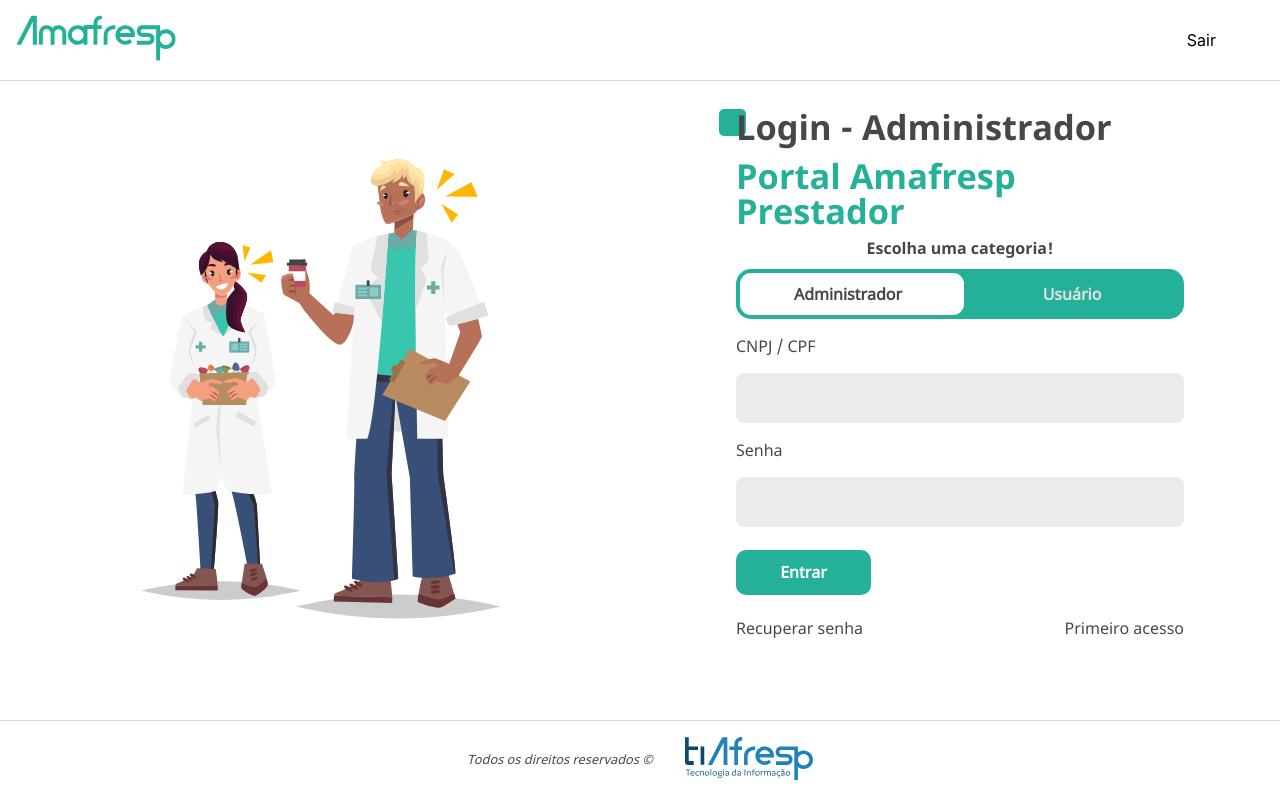
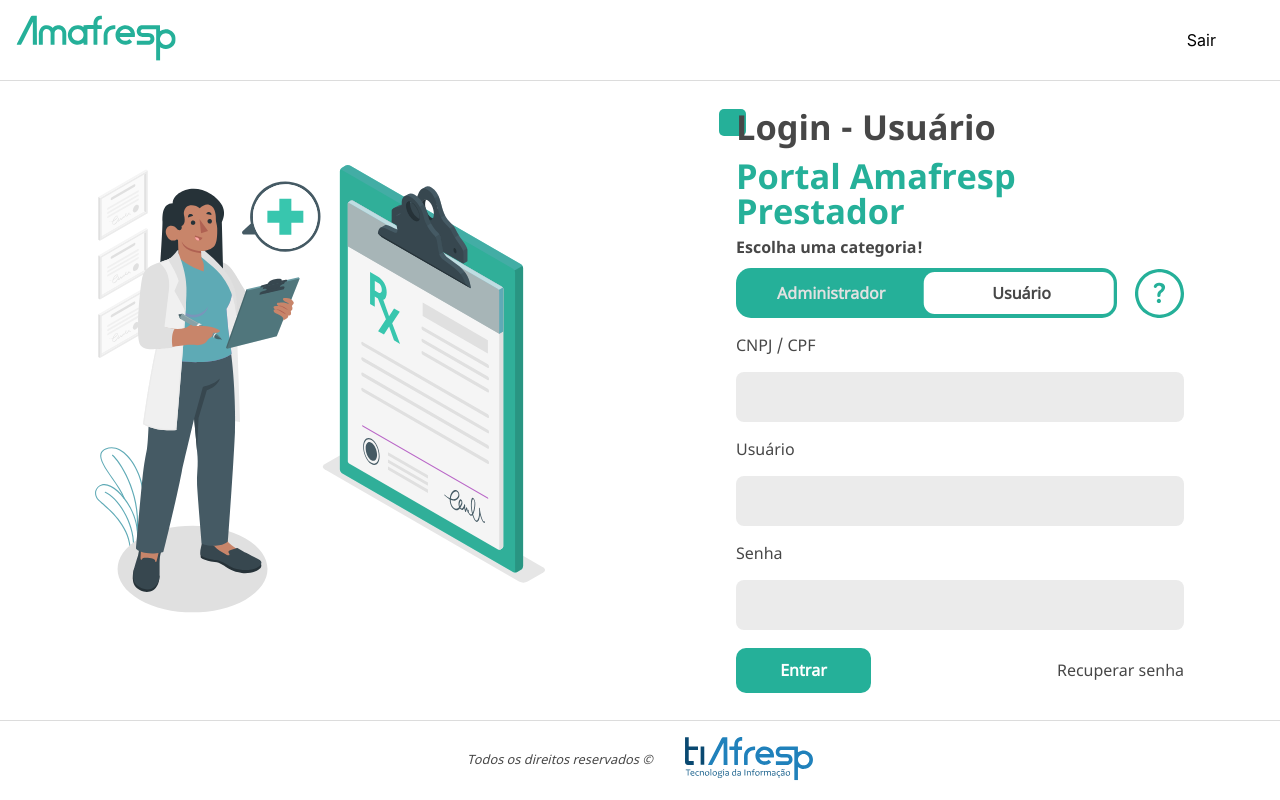
Before and after one commit to hunterkoon/AmafrespPrestador, a React (Create React App) app: page /#/ in a window 1280 px wide. Built offline with nearby package versions, Linux system fonts and the light colour scheme.

Commit message:
changes on main pages and add help page

```diff
--- a/src/Pages/GlobalContext.jsx
+++ b/src/Pages/GlobalContext.jsx
@@ -7,7 +7,8 @@
 
 export const GlobalStorage = ({ children }) => {
 
-  const [option, setOption] = React.useState(null);
+  // estado da aplicação que diz qual nivel de acesso do usuário.
+  const [option, setOption] = React.useState(true);
   const { data, setData, request, loading, error, setError } = useFetch();
   const [profile, setProfile] = React.useState(false);
   const [login, setLogin] = React.useState(false);
@@ -32,9 +33,7 @@
   // };
 
 
-
   React.useEffect(() => {
-    console.log("passou no global")
     handleLogoDirection();
   }, [login]);
 
@@ -46,7 +45,6 @@
       return false;
     }
   };
-
   // ALTERA ROTA DEPENDENDO DO ESTADO LOGIN PARA O LOGITPO PRINCIPAL
   //RETORNA PARA AREA DE LOGIN CASO LOGIN SEJA FALSE]
 
--- a/src/Pages/Login.css
+++ b/src/Pages/Login.css
@@ -46,16 +46,34 @@
     justify-content: space-between;
 }
 
+.div-button-login {
+    margin: 4% auto;
+}
 
-.div-button-login {
-    margin: 5% auto;
-}
 .div-button-login-user {
-    margin: 5% auto;
+    margin: 4% auto;
     display: flex;
     justify-content: space-between;
+    align-self: center;
+    align-content: center;
     align-items: center;
+}
 
+.div-switch-login {
+    display: flex;
+    flex-direction: row;
+    justify-content: space-between;
+}
+
+.div-switch-login img {
+    width: 100%;
+}
+
+.div-switch-login a {
+    padding: 0;
+    width: 11%;
+    height: 100%;
+    align-self: flex-end;
 }
 
 @media only screen and (max-width: 1024px) {
--- a/src/Pages/Login.jsx
+++ b/src/Pages/Login.jsx
@@ -11,6 +11,7 @@
 import LoginImg from "../Assets/Login_2.svg";
 import UsuarioLogin from "../Assets/UsuarioLogin.svg";
 import SwitchButton from "./Shared/SwitchButton";
+import IconDoubt from '../Assets/IconDoubt.svg'
 import "./Login.css";
 import "../App.css";
 
@@ -80,7 +81,6 @@
             />
             <a href={UrlImgLogin}>www.freepik.com</a>
           </div>
-
         </div>
         <div className="div-form-login">
           <div className="div-input-login">
@@ -90,18 +90,17 @@
               />
               <Title text="Portal Amafresp Prestador" />
             </div>
-
             <div className='div-switch-login'>
-              <SwitchButton rounded={true} />
+              <SwitchButton width={"85%"} rounded={true} />
+              <Link to='/Help/'><img src={IconDoubt} alt="" /></Link>
             </div>
-
 
             <form onSubmit={handleSubmit}>
               {handlerMapping(option ? loginCommon : loginAdm)}
 
-              <div className={ !option ? 'div-button-login' :'div-button-login-user' }>
+              <div className={!option ? 'div-button-login' : 'div-button-login-user'}>
                 <Button value="Entrar"></Button>
-                <div className={option ? null :"div-links-login "}>
+                <div className={option ? null : "div-links-login"}>
                   <Link to="/RecuperarSenha/">
                     <p>Recuperar senha</p>
                   </Link>
@@ -112,7 +111,6 @@
                 </div>
               </div>
             </form>
-
           </div>
         </div>
       </div>
--- a/src/Pages/PrimeiroAcesso.css
+++ b/src/Pages/PrimeiroAcesso.css
@@ -7,6 +7,7 @@
   height: auto;
   width: 100%;
 }
+
 .div-form-primeiro-acesso {
   display: flex;
   width: auto;
@@ -14,11 +15,13 @@
   background-color: white;
   justify-content: center;
 }
+
 .div-form-primeiro-acesso form {
   width: 70%;
   position: relative;
   background-color: white;
 }
+
 .div-img-primeiro-acesso {
   display: flex;
   flex-direction: column;
@@ -26,6 +29,7 @@
   width: auto;
   height: auto;
 }
+
 .div-img-primeiro-acesso img {
   width: 75%;
   align-self: center;
@@ -47,12 +51,10 @@
   .div-img-primeiro-acesso img {
     width: 100%;
   }
-
   .div-img-primeiro-acesso {
     width: 100%;
     display: flex;
   }
-
   .div-form-primeiro-acesso {
     width: 100%;
   }
--- a/src/Pages/PrimeiroAcesso.jsx
+++ b/src/Pages/PrimeiroAcesso.jsx
@@ -40,7 +40,7 @@
         <a
           target="_blank"
           style={{ color: '#FDFDFD' }}
-          href={UrlPrimeiroAcesso}
+          href={UrlPrimeiroAcesso} rel="noreferrer"
         >
           Website vector created by stories - www.freepik.com
         </a>
--- a/src/Pages/RecuperacaoSucessfull.jsx
+++ b/src/Pages/RecuperacaoSucessfull.jsx
@@ -1,16 +1,14 @@
 import React from 'react';
+import { Link } from 'react-router-dom';
+import Titledecorated from './Shared/Titledecorated';
+import Title from './Shared/Title';
+import Email from '../Assets/Email.gif';
+import Button from './Shared/Button';
+import '../App.css';
 import './RecuperacaoSucessfull.css';
-import Title from './Shared/Title';
-import Titledecorated from './Shared/Titledecorated';
-import Email from '../Assets/Email.gif';
-import '../App.css';
-import Button from './Shared/Button';
-import { Link } from 'react-router-dom';
 const RecuperacaoSucessfull = () => {
   return (
     <div className="div-main-recuperacao-sucessfull pageView ">
-      <div className="div-titles-recuperacao-sucessfull div-title-pages"></div>
-
       <div className="div-sub-recuperacao-sucessfull">
         <Titledecorated color="#474747" text="Recuperação de Senha Concluida" />
         <Title
--- a/src/Pages/RecuperarSenha.jsx
+++ b/src/Pages/RecuperarSenha.jsx
@@ -3,13 +3,15 @@
 import { useNavigate } from "react-router";
 import { GlobalContext } from "./GlobalContext";
 import { UrlRecuperarSenha } from "./Shared/Commons/constant/image-url-primeiro-acesso";
+import { recoverFiedsAdm, recoverFiedsCommon } from "./Shared/Commons/constant/form-recuperacao";
+import RecuperarSenhaImg from "../Assets/RecuperacaoSenha.svg";
+import Titledecorated from "../Pages/Shared/Titledecorated";
+import IconDoubt from '../Assets/IconDoubt.svg'
 import Title from "./Shared/Title";
 import Input from "./Shared/Input";
 import Button from "./Shared/Button";
-import Titledecorated from "../Pages/Shared/Titledecorated";
-import RecuperarSenhaImg from "../Assets/RecuperacaoSenha.svg";
-// import Modal from "./Components/Modal";
-import { recoverFiedsAdm } from "./Shared/Commons/constant/form-recuperacao";
+import SwitchButton from "./Shared/SwitchButton";
+import './Login.css'
 import "./RecuperarSenha.css";
 import "../App.css";
 
@@ -18,10 +20,9 @@
   const navigate = useNavigate();
   const handleSubmit = (event) => {
     event.preventDefault();
-    // Adicionar Validação através de fetch com retorno 200
+    // TODO - Adicionar Validação através de fetch com retorno 200
     navigate("/RecuperacaoSucessfull");
   };
-
 
   const [recover, setRecover] = React.useState(
     recoverFiedsAdm.reduce((acc, item) => {
@@ -37,6 +38,26 @@
     setRecover({ ...recover, [id]: value });
   };
 
+
+  const recoverFields = (list) => {
+    return (
+      list.map(({ id, label, require, type, key }) => (
+        <div key={key} className="menuView">
+          <Input
+            key={id}
+            id={id}
+            label={label}
+            require={require}
+            type={type}
+            onChange={handleChange}
+            value={recover[id]}
+          />
+        </div>
+      ))
+    )
+
+  }
+
   return (
     <>
       <div className="div-main-recuperar-senha pageView">
@@ -44,8 +65,8 @@
           <img src={RecuperarSenhaImg} alt="" />
           <a href={UrlRecuperarSenha}>www.freepik.com</a>
         </div>
+
         <div className="div-form-recuperar-senha">
-          {/* <div className="div-inputs-recuperar-senha"> */}
           <form onSubmit={handleSubmit}>
             <Titledecorated
               text={
@@ -55,25 +76,28 @@
               }
             />
             <Title text="Portal Amafresp Prestador" />
-            {/* <Modal /> */}
-            {recoverFiedsAdm.map(({ id, label, require, type }) => (
-              <Input
-                key={id}
-                id={id}
-                label={label}
-                require={require}
-                type={type}
-                onChange={handleChange}
-                value={recover[id]}
-              />
-            ))}
+            <div className='div-switch-login'>
+
+              <SwitchButton
+                width={"85%"}
+                rounded={true} />
+              <Link to='/Help/'>
+                <img src={IconDoubt} alt="" />
+              </Link>
+            </div>
+
+            {recoverFields(!option
+              ? recoverFiedsAdm
+              : recoverFiedsCommon
+            )}
+
             <div className="div-button-recuperar-senha">
               <Button value="Recuperar" />
-              {/* Caso a resposta retornar 200 Mudar página */}
-              <Link to="/RecuperarEmail">Esqueci meu e-mail</Link>
+              <Link to="/RecuperarEmail">
+                Esqueci meu e-mail
+              </Link>
             </div>
           </form>
-          {/* </div> */}
         </div>
       </div>
     </>
--- a/src/Pages/Shared/Commons/constant/form-recuperacao.jsx
+++ b/src/Pages/Shared/Commons/constant/form-recuperacao.jsx
@@ -1,11 +1,13 @@
 export const recoverFiedsAdm = [
   {
+    key: '1',
     id: "c.CNPJCPF",
     type: "text",
-    label: "CNPJ/CPF",
+    label:  "CPF / CNPJ",
     // require: 'true',
   },
   {
+    key: '2',
     id: "email",
     type: "email",
     label: "E-mail",
@@ -14,12 +16,14 @@
 ];
 export const recoverFiedsCommon = [
   {
+    key: '3',
     id: "c.CNPJCPF",
     type: "text",
-    label: "Usuário",
+    label: "CPF / CNPJ",
     // require: 'true',
   },
   {
+    key: '4',
     id: "p.login",
     type: "text",
     label: "Usuário",
--- a/src/Pages/Shared/SwitchButton.css
+++ b/src/Pages/Shared/SwitchButton.css
@@ -18,12 +18,13 @@
     left: 0;
     right: 0;
     bottom: 0;
+    background-color: #A6A6A6;
+}
+
+input:checked+.span-slider {
     background-color: #25b099;
 }
 
-input:checked+.span-slider {
-    background-color: #A6A6A6;
-}
 .span-slider:before {
     position: absolute;
     content: '';
@@ -39,8 +40,7 @@
     transform: translateX(96.5%);
 }
 
-@media only screen and (min-width:1600px){
-
+@media only screen and (min-width:1600px) {
     input:checked+.span-slider:before {
         transform: translateX(97.2%);
     }
@@ -81,7 +81,6 @@
     justify-content: center;
     width: 50%;
     color: #E1E1E1;
-
 }
 
 .spanMoveIt {
--- a/src/Pages/Shared/SwitchButton.jsx
+++ b/src/Pages/Shared/SwitchButton.jsx
@@ -5,7 +5,7 @@
 
 
 
-const SwitchButton = ({ rounded = false, props }) => {
+const SwitchButton = ({ rounded = false, ...props }) => {
 
     const { option, setOption } = React.useContext(GlobalContext)
 
@@ -14,16 +14,20 @@
     })
 
     return (
-        <>
-            <h1 style={{
+        <div style={{
+            width: props.width,
+        }}>
+            <h3 style={{
 
                 margin: '0',
                 marginTop:'2%',
-                textAlign: 'center',
+                textAlign: 'start',
                 display: 'block',
                 color:'#474747',
+                fontSize:'1rem',
+                fontWeight:'lighter',
 
-            }}>Escolha uma categoria!</h1>
+            }}>Escolha uma categoria!</h3>
             <div className='div-switch-main'>
                 <label className='label-switch'>
                     <input onChange={() => setOption(!option)} checked={option} type="checkbox" />
@@ -34,7 +38,7 @@
                     </div>
                 </label>
             </div>
-        </>
+        </div>
 
     )
 }
--- a/src/Pages/Shared/Titledecorated.css
+++ b/src/Pages/Shared/Titledecorated.css
@@ -2,11 +2,10 @@
   font-family: NotoSans-Bold;
   color: #474747;
   font-size: 4.3vh;
-
   z-index: 1;
-
   position: relative;
 }
+
 .text-decorated::after {
   content: '';
   display: block;
```
Also changed, not shown: src/Assets/IconDoubt.svg (added).
